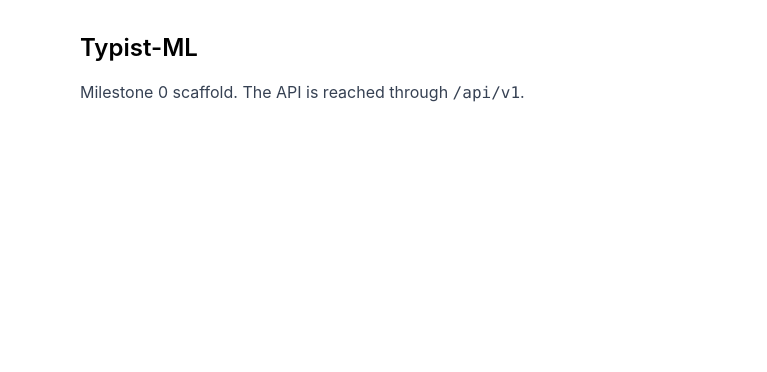
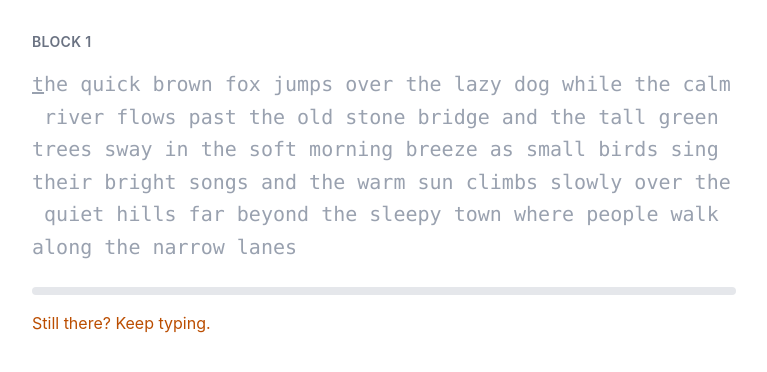
Before and after one commit to allenvarghese05/typist-ml, a React (Vite) app in the folder apps/web/: page / in a window 1280 px wide. Shown: the top 372 px of the page, without its empty margins (256-1023 px from the left). Built offline with nearby package versions, Linux system fonts and the light colour scheme.

Commit message:
feat: render the TypingSurface demo in App

```diff
--- a/apps/web/src/app/App.tsx
+++ b/apps/web/src/app/App.tsx
@@ -1,13 +1,19 @@
-import { API_BASE } from "../api/paths";
+import { useMemo } from "react";
+import { createCollectorSink } from "../features/session/collector";
+import { DEMO_BLOCK_LABEL, DEMO_BLOCK_TEXT } from "../features/session/fixtures";
+import { TypingSurface } from "../features/session/TypingSurface";
 
-/** Milestone 0 placeholder page. Replaced by the real screens from T1.5 on. */
+/** Milestone 1 demo: one typing block fed from a fixture, rows caught by an in-memory sink. */
 export function App() {
+  const sink = useMemo(() => createCollectorSink(), []);
   return (
-    <main className="mx-auto max-w-2xl p-8 font-sans">
-      <h1 className="text-2xl font-semibold">Typist-ML</h1>
-      <p className="mt-4 text-gray-700">
-        Milestone 0 scaffold. The API is reached through <code>{API_BASE}</code>.
-      </p>
+    <main className="min-h-screen bg-white">
+      <TypingSurface
+        blockLabel={DEMO_BLOCK_LABEL}
+        onLifecycle={sink.recordLifecycle}
+        sink={sink}
+        targetText={DEMO_BLOCK_TEXT}
+      />
     </main>
   );
 }
```
